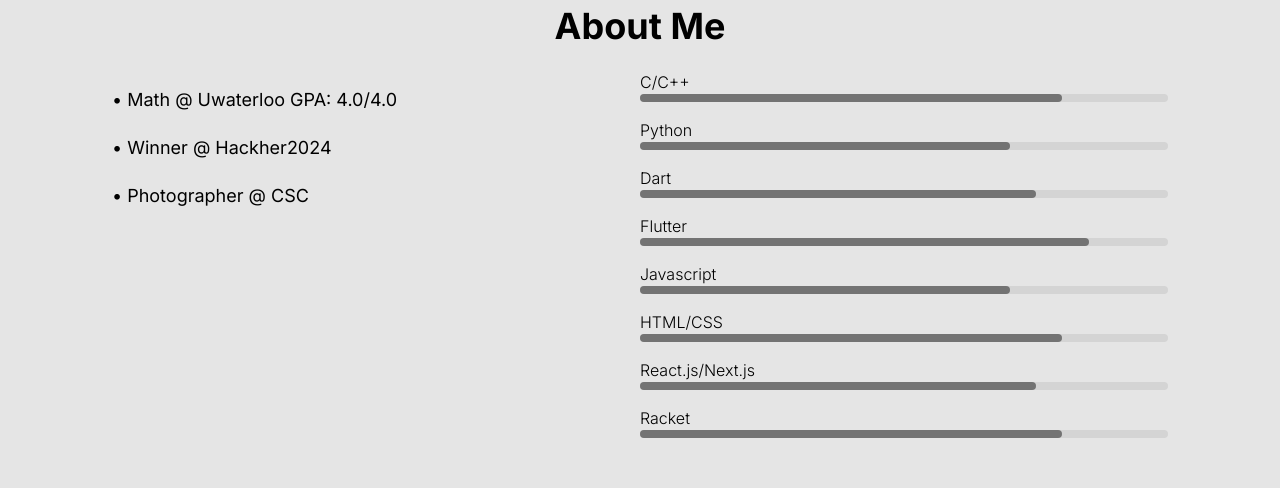
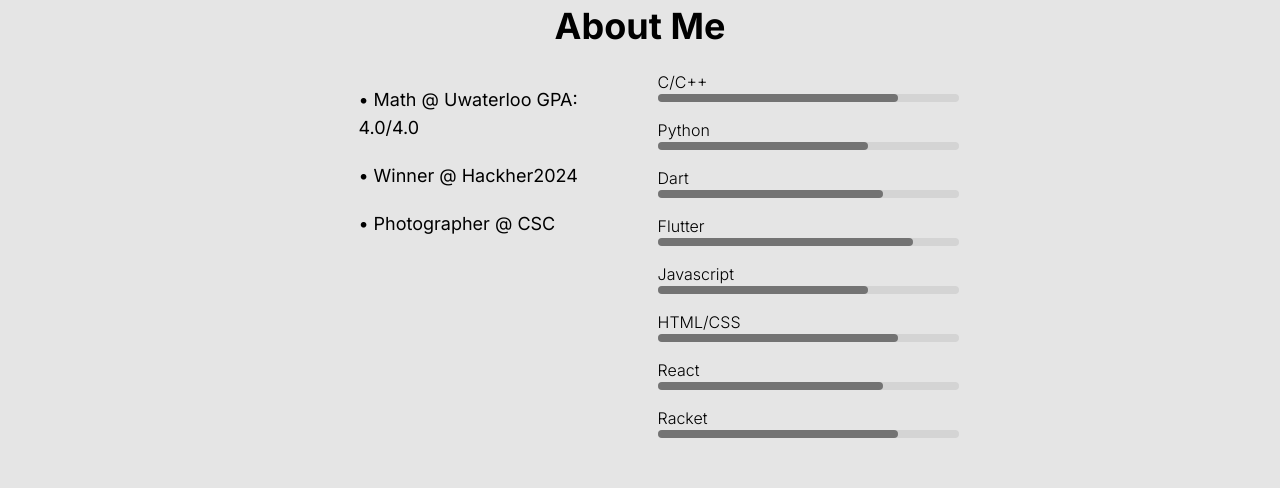
Before and after one commit to Esprz/myWebsite, a Next.js app: page / in a window 1280 px wide. Shown: the part 636-1124 px from the top of the page. Built offline with nearby package versions, Linux system fonts and the light colour scheme.

Commit message:
Improve layout

```diff
--- a/src/app/components/AboutSection.jsx
+++ b/src/app/components/AboutSection.jsx
@@ -4,18 +4,18 @@ import SkillList from './SkillList'
 const AboutSection = () => {
   return (
     <section id="about" className='text-black'>
-        <div className='container py-8 px-4 xl:gap-16 sm:py-16 lg:px-16 xl:px-16'>
+        <div className='container py-8 px-4 xl:gap-16 sm:py-16 lg:px-16 xl:px-60'>
             <h2 className='section-title'>About Me</h2>
 
             <div className='grid md:grid-cols-2 justify-center mx-auto'>
               <div>
-                <ul className='text-base lg:text-lg space-y-5 mt-4 mb-8'>
+                <ul className='text-base lg:text-lg space-y-5 mt-4 mb-8 md:ml=[15%] lg:ml-[20%]'>
                   <li>&#8226;  Math @ Uwaterloo GPA: 4.0/4.0</li>
                   <li>&#8226;  Winner @ Hackher2024</li>
                   <li>&#8226;  Photographer @ CSC</li>
                 </ul>
               </div>
-              <SkillList />
+              <SkillList className='flex justify-end'/>
             </div>
         </div>
     </section>
--- a/src/app/components/SkillList.jsx
+++ b/src/app/components/SkillList.jsx
@@ -28,7 +28,7 @@ const skillsets = [
         percentage: "80",
     },
     {
-        name: "React.js/Next.js",
+        name: "React",
         percentage: "75",
     },
     {
@@ -40,7 +40,7 @@ const skillsets = [
 
 const SkillList = () => {
     return (
-        <div>
+        <div >
             {skillsets.map((skill) =>
                 <SkillsBar key={skill.name}
                     skill={skill.name}
--- a/src/app/components/SkillsBar.jsx
+++ b/src/app/components/SkillsBar.jsx
@@ -3,12 +3,12 @@ import React from 'react'
 
 const SkillsBar = ({ skill, percentage }) => {
     return (
-        <div >
+        <div className='lg:ml-[5%]' >
             <div className="flex justify-between items-center">
                 <h2 className="font-light">{skill}</h2>
                 {/*<p className="text-gray-500">{level}</p>*/}
             </div>
-            <div class="w-full bg-neutral-300 rounded-full h-2 mb-4">
+            <div class="lg:w-[90%] sm:w-full bg-neutral-300 rounded-full h-2 mb-4">
                 <div class="bg-neutral-500 h-2 rounded-full" style={{width: `${percentage}%`}}></div>
             </div>
         </div>
```
